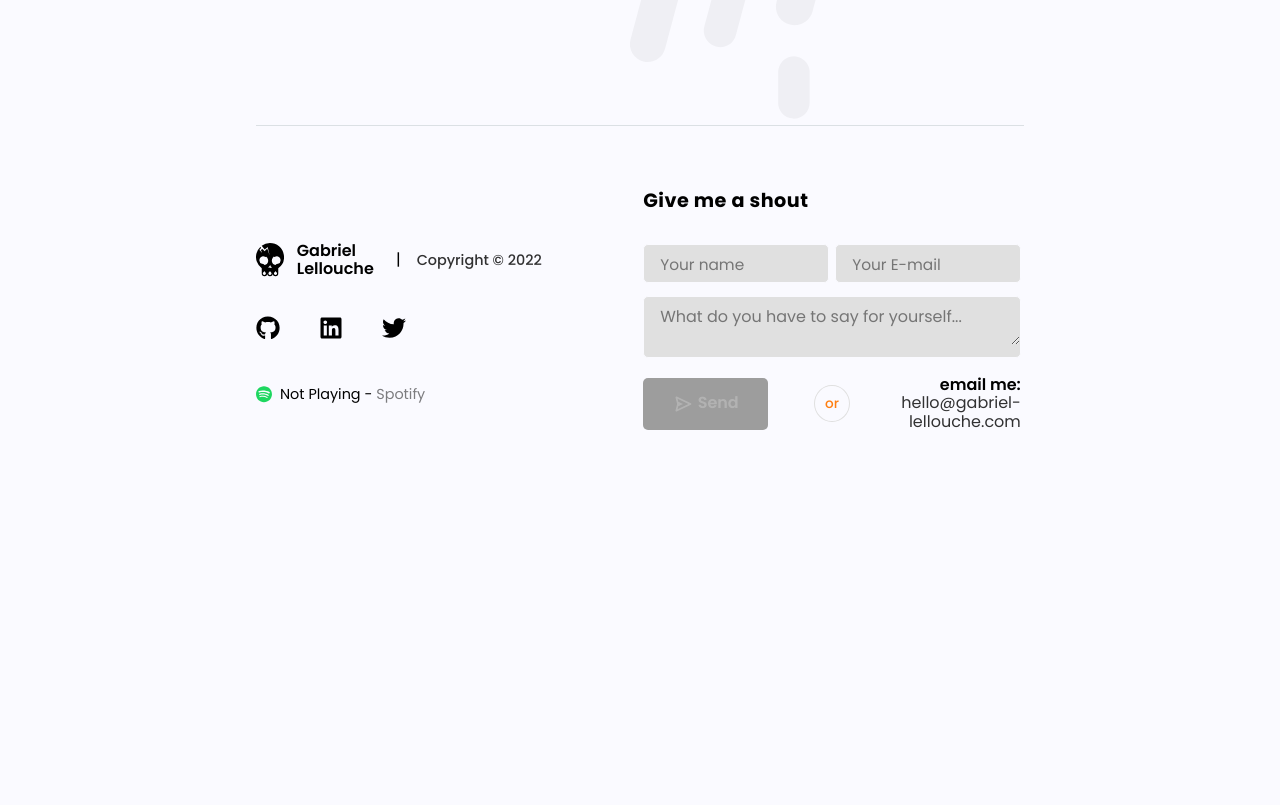
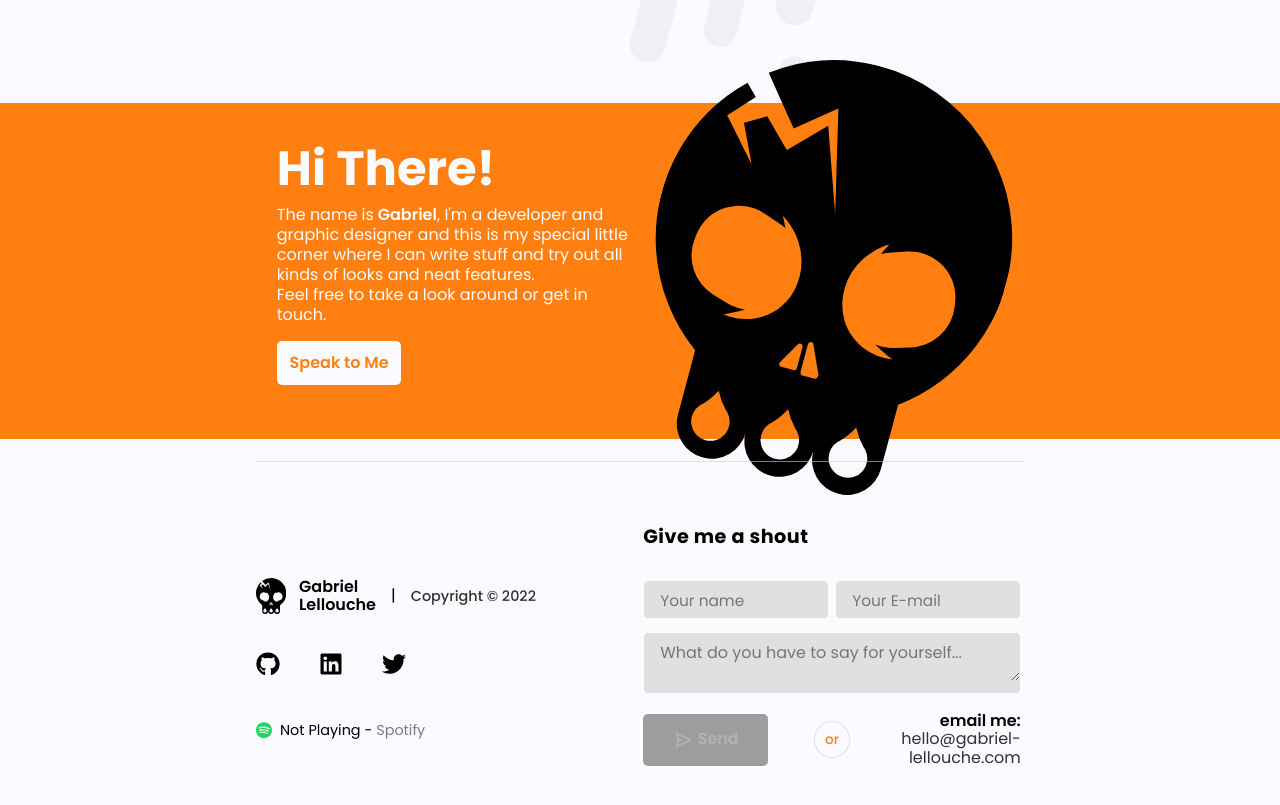
Before and after one commit to Darkryhr/digital-garden, a Next.js app: page / in a window 1280 px wide. Shown: the part 697-1502 px from the top of the page. Before the commit the page ends 1202 px from the top, so only its background shows below. Built offline with nearby package versions, Linux system fonts and the light colour scheme; no server answers.

Commit message:
working on about section

```diff
--- a/components/Footer/index.tsx
+++ b/components/Footer/index.tsx
@@ -3,7 +3,7 @@ import { FaGithub, FaLinkedin, FaTwitter } from 'react-icons/fa';
 import styled from 'styled-components';
 
 import Contact from '@components/Contact';
-import { Logo, LogoIcon } from '@components/Logo';
+import { LogoIcon } from '@components/Logo';
 import NowPlaying from '@components/NowPlaying';
 import { IconButton, Muted } from '@components/shared';
 import { breakpoint } from '@styled/breakpoints.css';
@@ -27,7 +27,6 @@ const Footer = () => {
           <Muted
             style={{
               marginBottom: '1rem',
-              marginLeft: '1rem',
             }}
           >
             Copyright &copy; {new Date().getFullYear()}
@@ -87,7 +86,7 @@ const LogoWrapper = styled.div`
   display: flex;
   align-items: center;
   justify-content: flex-start;
-  max-width: 140px;
+  max-width: 120px;
   p {
     margin-left: 0.8rem;
     width: min-content;
@@ -127,8 +126,12 @@ const SocialWrapper = styled.div`
 const CopyWrapper = styled.div`
   display: flex;
   align-items: center;
+  justify-content: space-between;
+  max-width: 280px;
   padding: 0 0 1rem 0;
   @media (${breakpoint.device.sm}) {
+    max-width: none;
+    width: 80%;
     margin-top: 1rem;
   }
 `;
--- a/components/Logo.tsx
+++ b/components/Logo.tsx
@@ -28,8 +28,8 @@ export const LogoIcon = ({ theme }) => {
     <svg
       xmlns='http://www.w3.org/2000/svg'
       xmlSpace='preserve'
-      width='20%'
-      height='20%'
+      width='100%'
+      height='100%'
       fill={theme === 'dark' || !theme ? '#f4f4f4' : '#000000'}
       viewBox='0 0 92.89 110.48'
     >
--- a/components/shared/index.ts
+++ b/components/shared/index.ts
@@ -1,6 +1,6 @@
+import { breakpoint } from '@styled/breakpoints.css';
+import { motion } from 'framer-motion';
 import styled from 'styled-components';
-import { motion } from 'framer-motion';
-import { breakpoint } from '@styled/breakpoints.css';
 
 //* Button Styles
 export const Button = styled(motion.button)<{ $filled?: boolean }>`
@@ -82,7 +82,7 @@ export const Divider = styled.div`
 
 //* Wrappers
 export const Container = styled.section`
-  min-height: calc(100vh - 100px);
+  min-height: calc(100vh - 67px);
   margin: 0 auto;
   width: 100%;
   display: flex;
@@ -170,7 +170,7 @@ export const Heading2 = styled.h2`
   font-weight: 700;
   line-height: 1.16;
   font-size: 3rem;
-  padding: 0 0 1rem 0;
+  padding: 0 0 0.5rem 0;
   @media (${breakpoint.device.sm}) {
     font-size: 2rem;
   }
@@ -195,15 +195,15 @@ export const Heading4 = styled.h4`
 
 export const Subtitle = styled.p`
   opacity: 0.8;
-  letter-spacing: 0.01rem;
   line-height: 1.5;
   font-size: 0.87rem;
   .bot {
     margin-bottom: 2rem;
   }
+  padding: 0.5rem 0 0 0;
+
   @media (${breakpoint.device.sm}) {
     font-size: 0.85rem;
-    padding: 0.5rem 0 0 0;
   }
 `;
 
--- /dev/null
+++ b/containers/HelloSection.tsx
@@ -0,0 +1,108 @@
+import React, { useEffect, useState } from 'react';
+
+import { LogoIcon } from '@components/Logo';
+import SectionWrapper from '@components/SectionWrapper';
+import {
+  BreakpointWrapper,
+  Button,
+  Container,
+  Heading1,
+  Heading2,
+} from '@components/shared';
+import styled from 'styled-components';
+
+const HelloSection = () => {
+  const [themeIcon, setThemeIcon] = useState('');
+
+  useEffect(() => {
+    const savedTheme = localStorage.getItem('theme');
+    setThemeIcon(savedTheme);
+  });
+
+  return (
+    <ColorBg>
+      <BreakpointWrapper>
+        <Wrapper>
+          <ContentWrapper>
+            <Heading2>Hi There!</Heading2>
+            <p>
+              The name is
+              <span> Gabriel</span>, I'm a developer and graphic designer and
+              this is my special little corner where I can write stuff and try
+              out all kinds of looks and neat features.
+              <br />
+              Feel free to take a look around or get in touch.
+            </p>
+            <CTAButton
+              whileHover={{
+                filter: 'hue-rotate(60deg)',
+                translateY: '-8px',
+              }}
+            >
+              Speak to Me
+            </CTAButton>
+          </ContentWrapper>
+          <LogoWrapper>
+            <LogoIcon
+              theme={themeIcon === 'dark' || !themeIcon ? '#000000' : '#f4f4f4'}
+            />
+          </LogoWrapper>
+        </Wrapper>
+      </BreakpointWrapper>
+    </ColorBg>
+  );
+};
+
+export default HelloSection;
+
+const ColorBg = styled.div`
+  background-color: ${({ theme }) => theme.colors.accent};
+  height: 42vh;
+  margin: 0 auto;
+  width: 100%;
+  display: flex;
+  flex-direction: column;
+  justify-content: center;
+  align-items: center;
+  padding: 2rem 0.5rem;
+  * {
+    color: ${({ theme }) => theme.colors.primary};
+  }
+`;
+
+export const Wrapper = styled.div`
+  display: grid;
+  grid-template-columns: repeat(2, minmax(0, 1fr));
+  gap: 0.85em;
+  padding: 0 1.3rem;
+`;
+
+const LogoWrapper = styled.div`
+  display: flex;
+  align-items: center;
+  justify-content: center;
+  rotate: 15deg;
+`;
+
+const ContentWrapper = styled.div`
+  display: flex;
+  flex-direction: column;
+  height: 100%;
+  justify-content: center;
+  p {
+    line-height: 1.25em;
+
+    span {
+      font-weight: 600;
+    }
+  }
+`;
+
+const CTAButton = styled(Button)`
+  background-color: ${({ theme }) => theme.colors.primary};
+  color: ${({ theme }) => theme.colors.accent};
+  font-weight: 600;
+  padding: 0.8rem;
+  max-width: fit-content;
+  margin: 1rem 0;
+`;
--- a/containers/IntroSection.tsx
+++ b/containers/IntroSection.tsx
@@ -1,7 +1,7 @@
+import Link from 'next/link';
 import React from 'react';
-import Link from 'next/link';
+import { HiDownload } from 'react-icons/hi';
 import styled from 'styled-components';
-import { HiDownload } from 'react-icons/hi';
 
 import {
   Column,
--- a/pages/index.tsx
+++ b/pages/index.tsx
@@ -1,13 +1,17 @@
 import SectionWrapper from '@components/SectionWrapper';
+import { BreakpointWrapper } from '@components/shared';
+import HelloSection from 'containers/HelloSection';
 import IntroSection from 'containers/IntroSection';
-import { BreakpointWrapper } from '@components/shared';
 
 export default function Home() {
   return (
-    <BreakpointWrapper>
-      <SectionWrapper delay={0.1}>
-        <IntroSection />
-      </SectionWrapper>
-    </BreakpointWrapper>
+    <>
+      <BreakpointWrapper>
+        <SectionWrapper delay={0.1}>
+          <IntroSection />
+        </SectionWrapper>
+      </BreakpointWrapper>
+      <HelloSection />
+    </>
   );
 }
```
